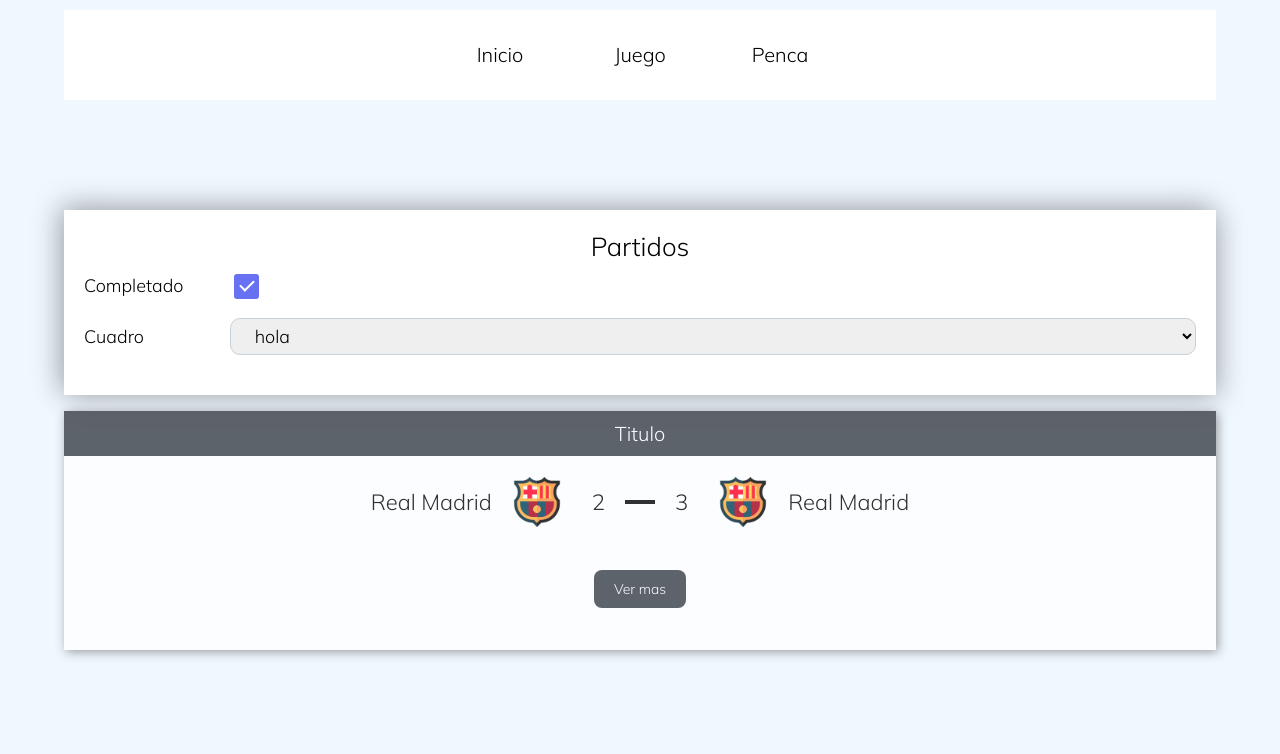
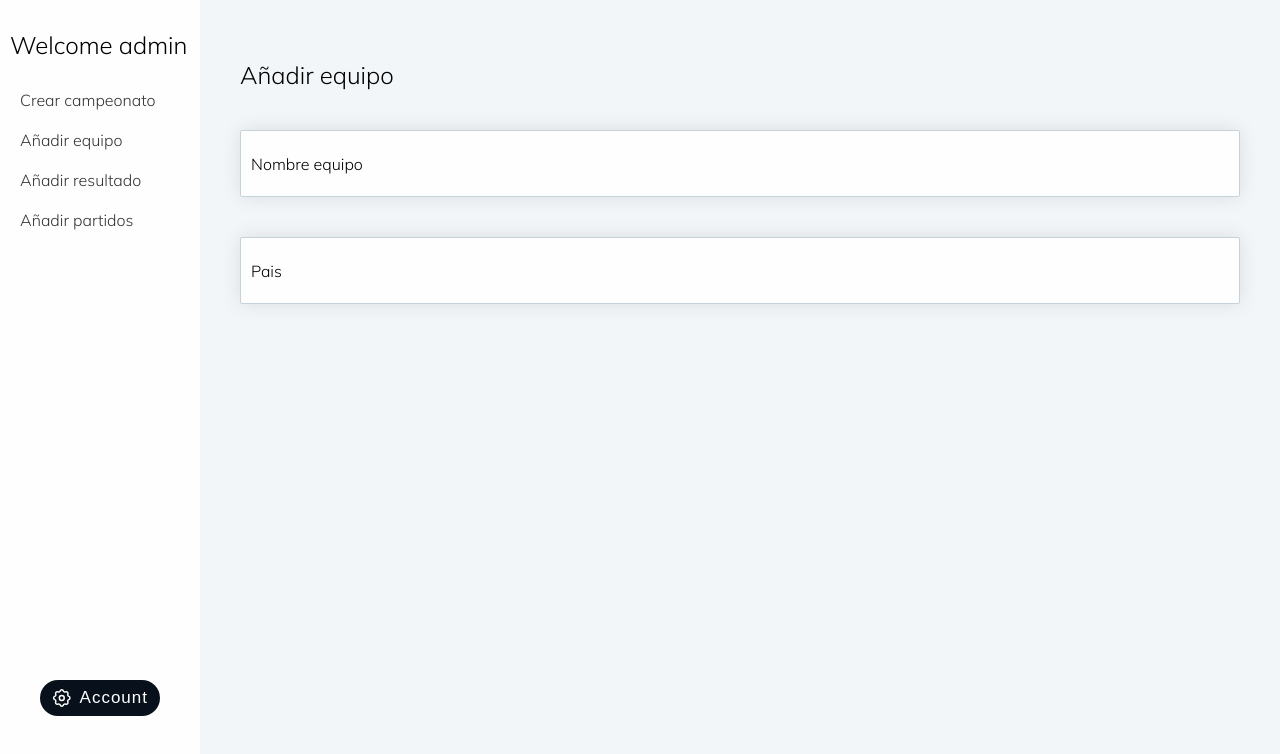
Before and after one commit to ignacioVillarreal2003/Penca_de_los_Pibes, an Angular app in the folder PencaUCUCode/: page / in a window 1280 px wide. Shown: the top 754 px of the page. Built offline with nearby package versions, Linux system fonts and the light colour scheme.

Commit message:
admin terminado

```diff
--- a/PencaUCUCode/src/app/admin-menu/admin-menu.component.css
+++ b/PencaUCUCode/src/app/admin-menu/admin-menu.component.css
@@ -3,30 +3,6 @@
     width: 100%;
     height: 100vh;
     flex-direction: column;
-}
-
-.admin-menu header {
-    display: flex;
-    align-items: center;
-    justify-content: space-between;
-    width: 100%;
-    padding: 0px 5%;
-    background-color: #fefefe;
-    border-bottom: 1px solid #C6D2D9
-}
-
-.admin-menu header h1 {
-    font-size: 30px;
-}
-
-.admin-menu header .btn-options {
-    background-color: transparent;
-    border: none;
-}
-
-.admin-menu header .btn-options img {
-    width: 40px;
-    height: 40px;
 }
 
 .admin-menu .content {
@@ -39,17 +15,7 @@
     width: 200px;
     background: #fefefe;
     box-shadow: 1px 0 #c6d2d9;
-}
-
-.admin-menu .content aside h2 {
-    text-align: center;
-    color: #333;
-    background-color: white;
-    margin: 0;
-    height: 70px;
-    display: flex;
-    align-items: center;
-    justify-content: center;
+    padding: 10px;
 }
 
 .admin-menu .content aside ul {
@@ -86,10 +52,58 @@
 .admin-menu .content .modes .mode {
     width: 100%;
     height: 100%;
-    padding: 20px;
+    padding: 40px;
     flex-direction: column;
     background-color: #f2f6f8;
 }
+
+.btn-configuration{
+    background-color: transparent;
+    height: 61%;
+    display: flex;
+    align-items: flex-end;
+    justify-content: center;
+}
+
+.button {
+    display: flex;
+    justify-content: center;
+    align-items: center;
+    padding: 6px 12px;
+    gap: 8px;
+    height: 36px;
+    width: 120px;
+    border: none;
+    background: #08111b;
+    border-radius: 20px;
+    cursor: pointer;
+  }
+
+  .lable {
+    line-height: 20px;
+    font-size: 17px;
+    color: white;
+    font-family: sans-serif;
+    letter-spacing: 1px;
+  }
+
+  .button:hover {
+    background: #12273d;
+  }
+
+  .button:hover .svg-icon {
+    animation: spin 2s linear infinite;
+  }
+
+  @keyframes spin {
+    0% {
+      transform: rotate(0deg);
+    }
+
+    100% {
+      transform: rotate(360deg);
+    }
+  }
 
 .admin-menu .content .modes #mode1 {
     display: flex;
--- a/PencaUCUCode/src/app/admin-menu/admin-menu.component.html
+++ b/PencaUCUCode/src/app/admin-menu/admin-menu.component.html
@@ -1,18 +1,35 @@
 <div class="admin-menu">
-    <header>
-        <h1>Welcome Admin</h1>
-        <button class="btn-options"><img src="../../assets/opcion.png" alt=""></button>
-    </header>
-
     <div class="content">
         <aside>
-            <h2>Menu</h2>
+            <h1>Welcome admin</h1>
             <ul>
                 <li><button (click)="ChangeMode(1)">Crear campeonato</button></li>
                 <li><button (click)="ChangeMode(2)">Añadir equipo</button></li>
                 <li><button (click)="ChangeMode(3)">Añadir resultado</button></li>
                 <li><button (click)="ChangeMode(4)">Añadir partidos</button></li>
             </ul>
+            <div class="btn-configuration">
+                <button class="button">
+                    <svg
+                      class="svg-icon"
+                      fill="none"
+                      height="20"
+                      viewBox="0 0 20 20"
+                      width="20"
+                      xmlns="http://www.w3.org/2000/svg"
+                    >
+                      <g stroke="white" stroke-linecap="round" stroke-width="1.5">
+                        <circle cx="10" cy="10" r="2.5"></circle>
+                        <path
+                          clip-rule="evenodd"
+                          d="m8.39079 2.80235c.53842-1.51424 2.67991-1.51424 3.21831-.00001.3392.95358 1.4284 1.40477 2.3425.97027 1.4514-.68995 2.9657.82427 2.2758 2.27575-.4345.91407.0166 2.00334.9702 2.34248 1.5143.53842 1.5143 2.67996 0 3.21836-.9536.3391-1.4047 1.4284-.9702 2.3425.6899 1.4514-.8244 2.9656-2.2758 2.2757-.9141-.4345-2.0033.0167-2.3425.9703-.5384 1.5142-2.67989 1.5142-3.21831 0-.33914-.9536-1.4284-1.4048-2.34247-.9703-1.45148.6899-2.96571-.8243-2.27575-2.2757.43449-.9141-.01669-2.0034-.97028-2.3425-1.51422-.5384-1.51422-2.67994.00001-3.21836.95358-.33914 1.40476-1.42841.97027-2.34248-.68996-1.45148.82427-2.9657 2.27575-2.27575.91407.4345 2.00333-.01669 2.34247-.97026z"
+                          fill-rule="evenodd"
+                        ></path>
+                      </g>
+                    </svg>
+                    <span class="lable">Account</span>
+                  </button>
+            </div>
         </aside>
 
         <div class="modes">
--- a/PencaUCUCode/src/app/app.component.html
+++ b/PencaUCUCode/src/app/app.component.html
@@ -1 +1 @@
-<app-juego></app-juego>
+<app-admin-menu></app-admin-menu>
```
